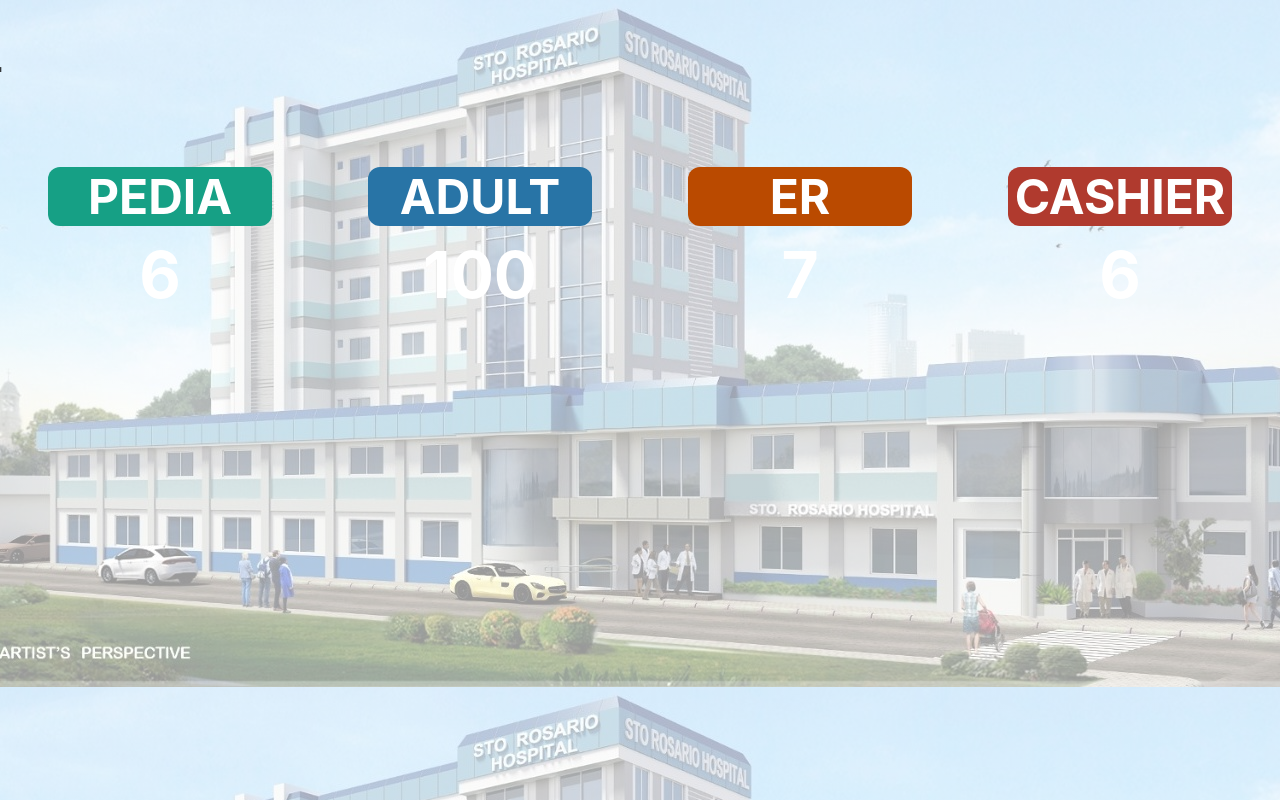
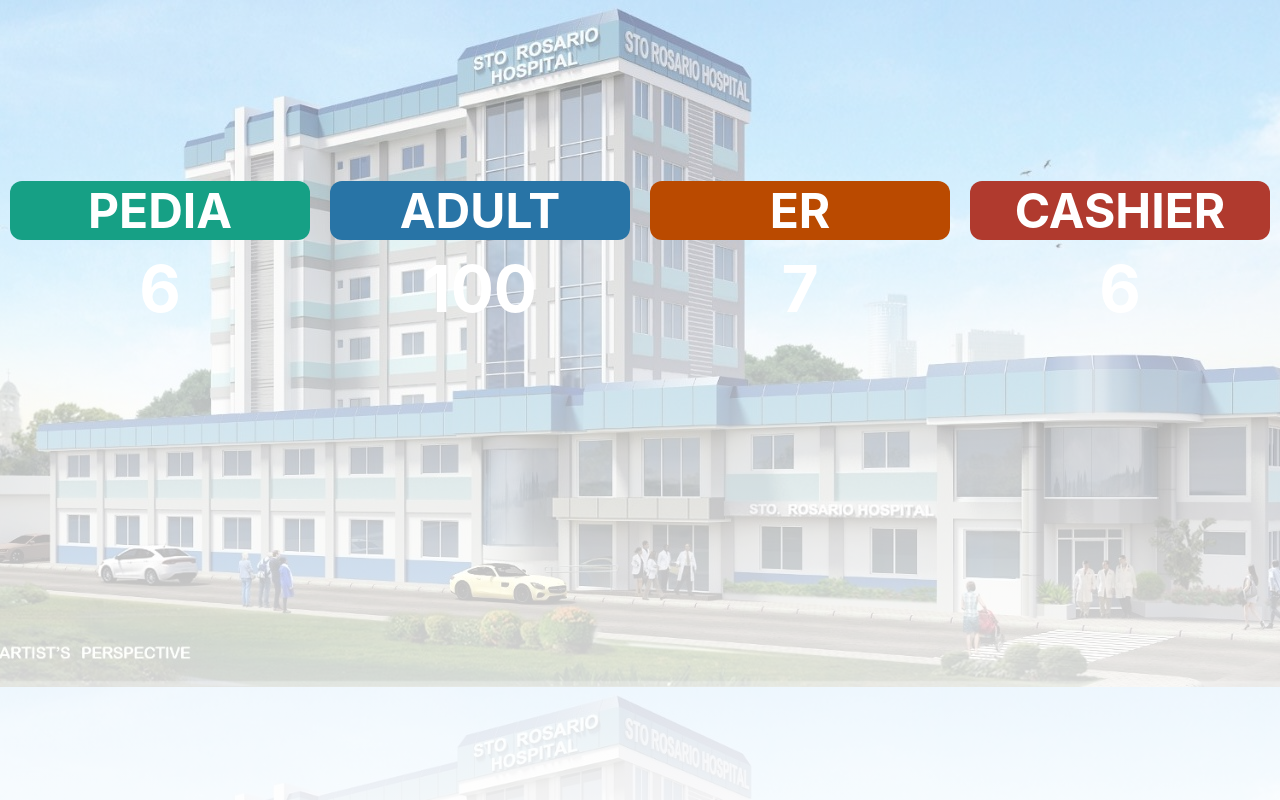
Before and after one commit to krizziamf/srh-cqsystem, a React (Create React App) app: page / in a window 1280 px wide. Built offline with nearby package versions, Linux system fonts and the light colour scheme.

Commit message:
view page changes

```diff
--- a/public/index.html
+++ b/public/index.html
@@ -15,6 +15,8 @@
       user's mobile device or desktop. See https://developers.google.com/web/fundamentals/web-app-manifest/
     -->
     <link rel="manifest" href="%PUBLIC_URL%/manifest.json" />
+    <link href="https://fonts.googleapis.com/css?family=Bitter:400,700&display=swap" rel="stylesheet">
+    <link href="https://fonts.googleapis.com/css?family=Roboto+Slab:800&display=swap" rel="stylesheet">
     <script src="https://kit.fontawesome.com/b710e9c7f4.js" crossorigin="anonymous"></script>
     <!--
       Notice the use of %PUBLIC_URL% in the tags above.
--- a/src/style/header.css
+++ b/src/style/header.css
@@ -4,6 +4,8 @@
 }
 
 .srh-header h1 {
-  font-size: 2.5rem;
+  color: #062C67;
+  font-size: 3.5rem;
+  font-family: 'Roboto Slab', serif;
 }
 /*# sourceMappingURL=header.css.map */
--- a/src/style/header.scss
+++ b/src/style/header.scss
@@ -2,6 +2,9 @@
     background-color: transparent;
     margin: 0;
     h1 {
-        font-size: 2.5rem;
+        color: #062C67;
+        font-size: 3.5rem;
+        font-family: 'Roboto Slab', serif;
+        // font-family: 'Open Sans', sans-serif;
     }
 }
--- a/src/style/view.css
+++ b/src/style/view.css
@@ -1,7 +1,7 @@
 .view-container {
   height: 100vh;
-  background: -webkit-gradient(linear, left top, left bottom, from(rgba(255, 255, 255, 0.6)), to(rgba(255, 255, 255, 0.6))), url(/images/srh1.jpg);
-  background: linear-gradient(rgba(255, 255, 255, 0.6), rgba(255, 255, 255, 0.6)), url(/images/srh1.jpg);
+  background: -webkit-gradient(linear, left top, left bottom, from(rgba(255, 255, 255, 0.4)), to(rgba(255, 255, 255, 0.9))), url(/images/srh1.jpg);
+  background: linear-gradient(rgba(255, 255, 255, 0.4), rgba(255, 255, 255, 0.9)), url(/images/srh1.jpg);
 }
 
 .flex-container {
@@ -10,8 +10,8 @@
   display: -webkit-box;
   display: -ms-flexbox;
   display: flex;
-  -ms-flex-wrap: wrap;
-      flex-wrap: wrap;
+  -ms-flex-wrap: nowrap;
+      flex-wrap: nowrap;
   -webkit-box-pack: center;
       -ms-flex-pack: center;
           justify-content: center;
@@ -31,7 +31,7 @@
   font-weight: bold;
   font-size: 3em;
   text-align: center;
-  margin: 1em;
+  margin: 0.2em;
   -webkit-box-flex: 1;
       -ms-flex: 1 1 auto;
           flex: 1 1 auto;
--- a/src/style/view.scss
+++ b/src/style/view.scss
@@ -1,13 +1,13 @@
 .view-container {
     height: 100vh;
-    background: linear-gradient(rgba(255,255,255,.6), rgba(255,255,255,.6)), url(/images/srh1.jpg);
+    background: linear-gradient(rgba(255,255,255,.4), rgba(255,255,255,.9)), url(/images/srh1.jpg);
 }
 
 .flex-container {
     padding: 0;
     margin: 0;
     display: flex;
-    flex-wrap: wrap;
+    flex-wrap: nowrap;
     justify-content: center;
     align-items: center;
 
@@ -24,7 +24,7 @@
     font-weight: bold;
     font-size: 3em;
     text-align: center;
-    margin: 1em;
+    margin: 0.2em;
     flex: 1 1 auto;
 
 
```
Also changed, not shown: 2 other files (tests, documents, lock files or other folders).
